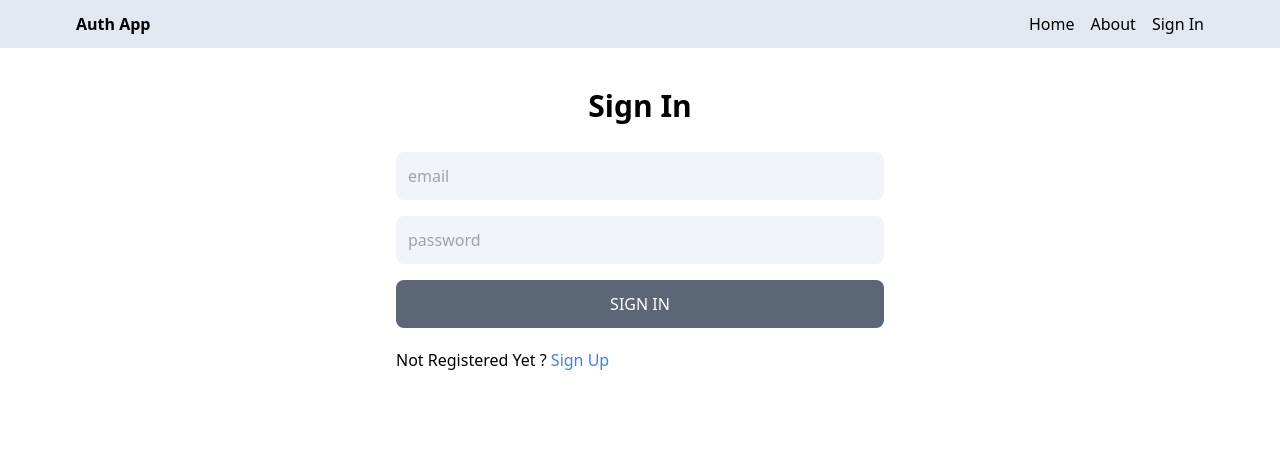
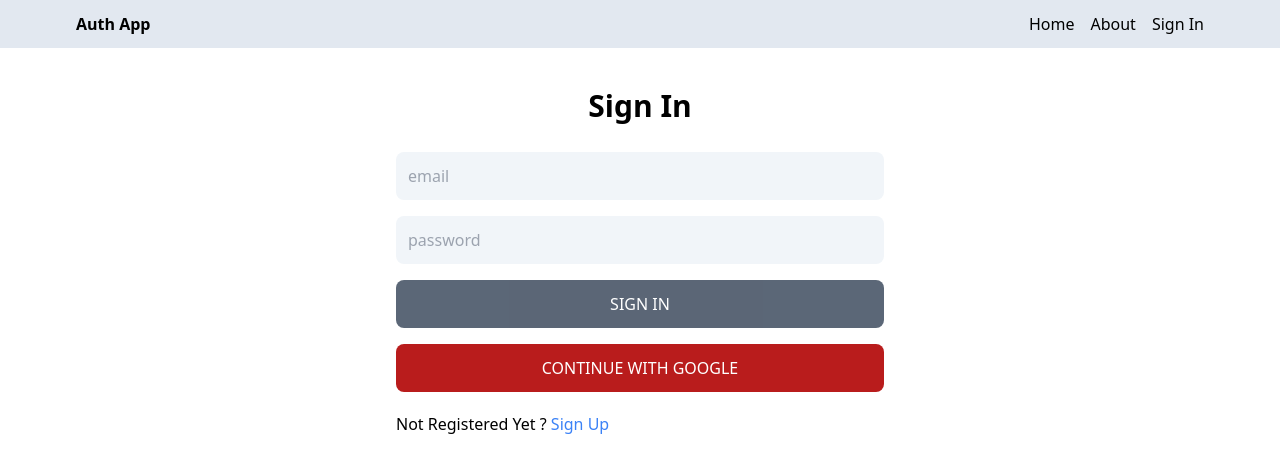
Before and after one commit to deepGIVAn/auth-app, a React app: page /sign-in in a window 1280 px wide. Shown: the top 472 px of the page. Built offline with nearby package versions, Linux system fonts and the light colour scheme; the HTML template or start-up script is replaced by a standard one.

Commit message:
auth google

```diff
--- a/package.json
+++ b/package.json
@@ -11,6 +11,7 @@
   },
   "dependencies": {
     "@reduxjs/toolkit": "^1.9.7",
+    "firebase": "^10.6.0",
     "react": "^18.2.0",
     "react-dom": "^18.2.0",
     "react-redux": "^8.1.3",
--- /dev/null
+++ b/src/components/OAuth.jsx
@@ -0,0 +1,41 @@
+import { GoogleAuthProvider, signInWithPopup, getAuth } from "firebase/auth";
+import { app } from "../firebase";
+import { useDispatch, useSelector } from "react-redux";
+import { signInSuccess } from "../redux/user/userSlice";
+
+export default function OAuth() {
+  const dispatch = useDispatch();
+
+  const handleGoogleClick = async () => {
+    try {
+      const provider = new GoogleAuthProvider();
+      const auth = getAuth(app);
+      const result = await signInWithPopup(auth, provider);
+    //   console.log(result);
+        const res = await fetch('api/auth/google',{
+            method: 'POST',
+            headers:{
+                'Content-Type':'application/json',
+            },
+            body: JSON.stringify({
+                name: result.user.displayName,
+                email: result.user.email,
+                photo: result.user.photoURL,
+            })
+        })
+        const data = await res.json();
+        dispatch(signInSuccess(data));
+    } catch (error) {
+      console.log("could not login with google", error);
+    }
+  };
+  return (
+    <button
+      type="button"
+      onClick={handleGoogleClick}
+      className="bg-red-700 text-white rounded-lg p-3 uppercase hover:opacity-95"
+    >
+      Continue with Google
+    </button>
+  );
+}
--- /dev/null
+++ b/src/firebase.js
@@ -0,0 +1,18 @@
+// Import the functions you need from the SDKs you need
+import { initializeApp } from "firebase/app";
+// TODO: Add SDKs for Firebase products that you want to use
+// https://firebase.google.com/docs/web/setup#available-libraries
+
+// Your web app's Firebase configuration
+const firebaseConfig = {
+    apiKey: "AIzaSyDrqC_vDpPL5aBRk70ok6zDUX2l0hSKKUQ",
+//   apiKey: import.meta.env.VITE_FIREBASE_API_KEY,
+  authDomain: "mern-auth-26ac0.firebaseapp.com",
+  projectId: "mern-auth-26ac0",
+  storageBucket: "mern-auth-26ac0.appspot.com",
+  messagingSenderId: "932878143272",
+  appId: "1:932878143272:web:254363a5a8f33aa9264a1d",
+};
+
+// Initialize Firebase
+export const app = initializeApp(firebaseConfig);
--- a/src/pages/SignIn.jsx
+++ b/src/pages/SignIn.jsx
@@ -6,6 +6,7 @@
   signInSuccess,
 } from "../redux/user/userSlice";
 import { useDispatch, useSelector } from "react-redux";
+import OAuth from "../components/OAuth";
 
 export default function SignIn() {
   const [formData, setFormData] = useState({
@@ -84,6 +85,7 @@
         >
           {loading ? "Loading.." : "Sign In"}
         </button>
+        <OAuth />
       </form>
       <div className="flex gap-2 mt-5">
         <p>
--- a/src/pages/SignUp.jsx
+++ b/src/pages/SignUp.jsx
@@ -1,5 +1,6 @@
 import { useState } from "react";
 import { Link, useNavigate } from "react-router-dom";
+import OAuth from "../components/OAuth";
 
 export default function SignUp() {
   const [formData, setFormData] = useState({
@@ -84,6 +85,7 @@
         >
           {loading ? "Loading.." : "Sign Up"}
         </button>
+        <OAuth />
       </form>
       <div className="flex gap-2 mt-5">
         <p>
```
Also changed, not shown: 2 other files (tests, documents, lock files or other folders).
